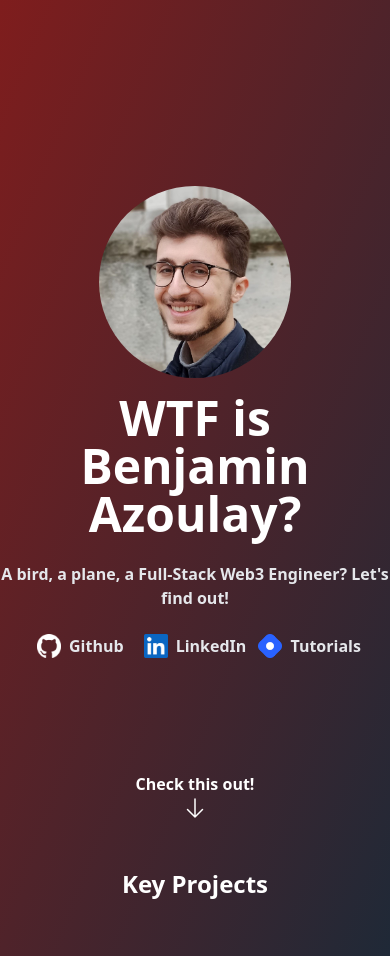
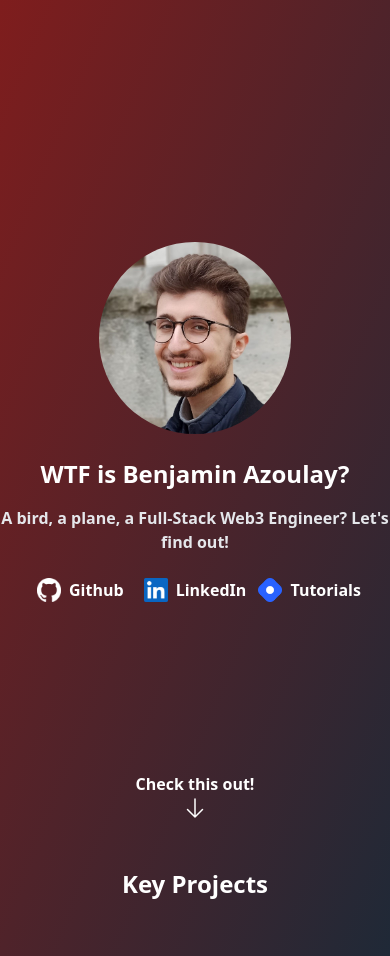
Before and after one commit to Walie-Matthieu/Walie-Matthieu, a Next.js app: page / in a window 390 px wide. Built offline with nearby package versions, Linux system fonts and the light colour scheme.

Commit message:
Main section responsive UI fix

```diff
--- a/src/app/globals.css
+++ b/src/app/globals.css
@@ -15,5 +15,5 @@
 }
 
 .main-link {
-    @apply inline-flex items-center font-semibold space-x-2 text-gray-200 hover:text-white transition-colors duration-300;
+  @apply inline-flex items-center font-semibold space-x-2 text-white hover:text-gray-200 transition-colors duration-300;
 }
--- a/src/app/page.tsx
+++ b/src/app/page.tsx
@@ -59,9 +59,9 @@ export default function Home() {
   const introSection = () => (
     <div
       id="intro-section"
-      className="min-h-screen flex flex-col items-center justify-center text-center"
+      className="min-h-screen flex flex-col items-center justify-center text-center gap-6"
     >
-      <div className="relative w-48 h-48 mb-4">
+      <div className="relative w-48 h-48">
         <Image
           src="/PFP.jpg"
           alt="PFP"
@@ -77,12 +77,14 @@ export default function Home() {
           className="rounded-full absolute top-0 left-0 opacity-0 transition-opacity duration-500 hover:opacity-100"
         />
       </div>
-      <h1 className="text-5xl font-bold text-white">
-        WTF is Benjamin Azoulay?
-      </h1>
-      <h2 className="py-6 text-gray-200 font-semibold max-w-lg">
-        A bird, a plane, a Full-Stack Web3 Engineer? Let's find out!
-      </h2>
+      <div>
+        <h1 className="text-2xl sm:text-5xl font-bold text-white mb-4 justify-center">
+          WTF is Benjamin Azoulay?
+        </h1>
+        <h2 className=" text-gray-200 font-semibold max-w-lg">
+          A bird, a plane, a Full-Stack Web3 Engineer? Let's find out!
+        </h2>
+      </div>
       <div className="grid grid-cols-3 gap-3 sm:gap-8 justify-items-center font-medium sm:text-lg">
         <a
           className="main-link"
```
